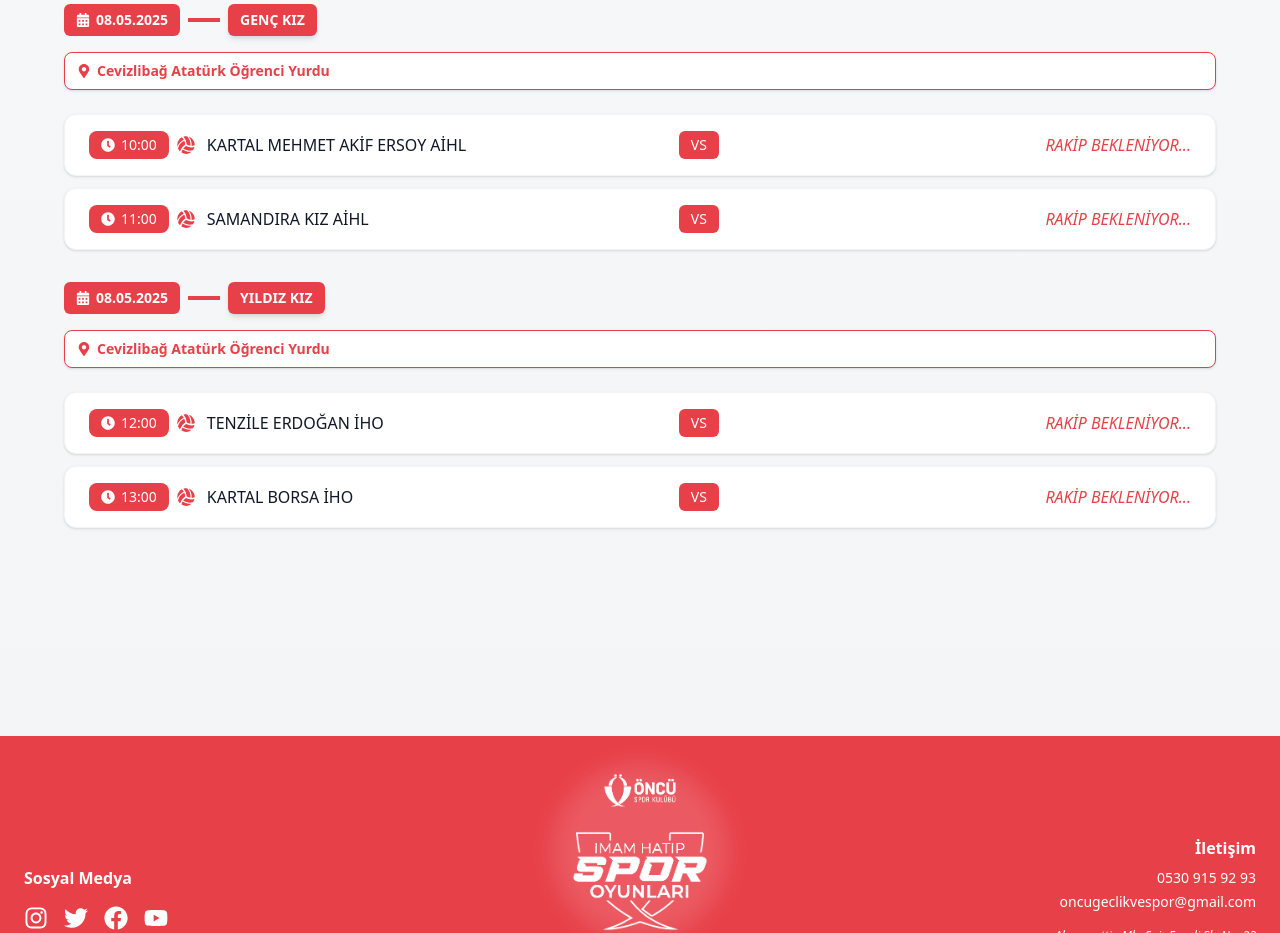
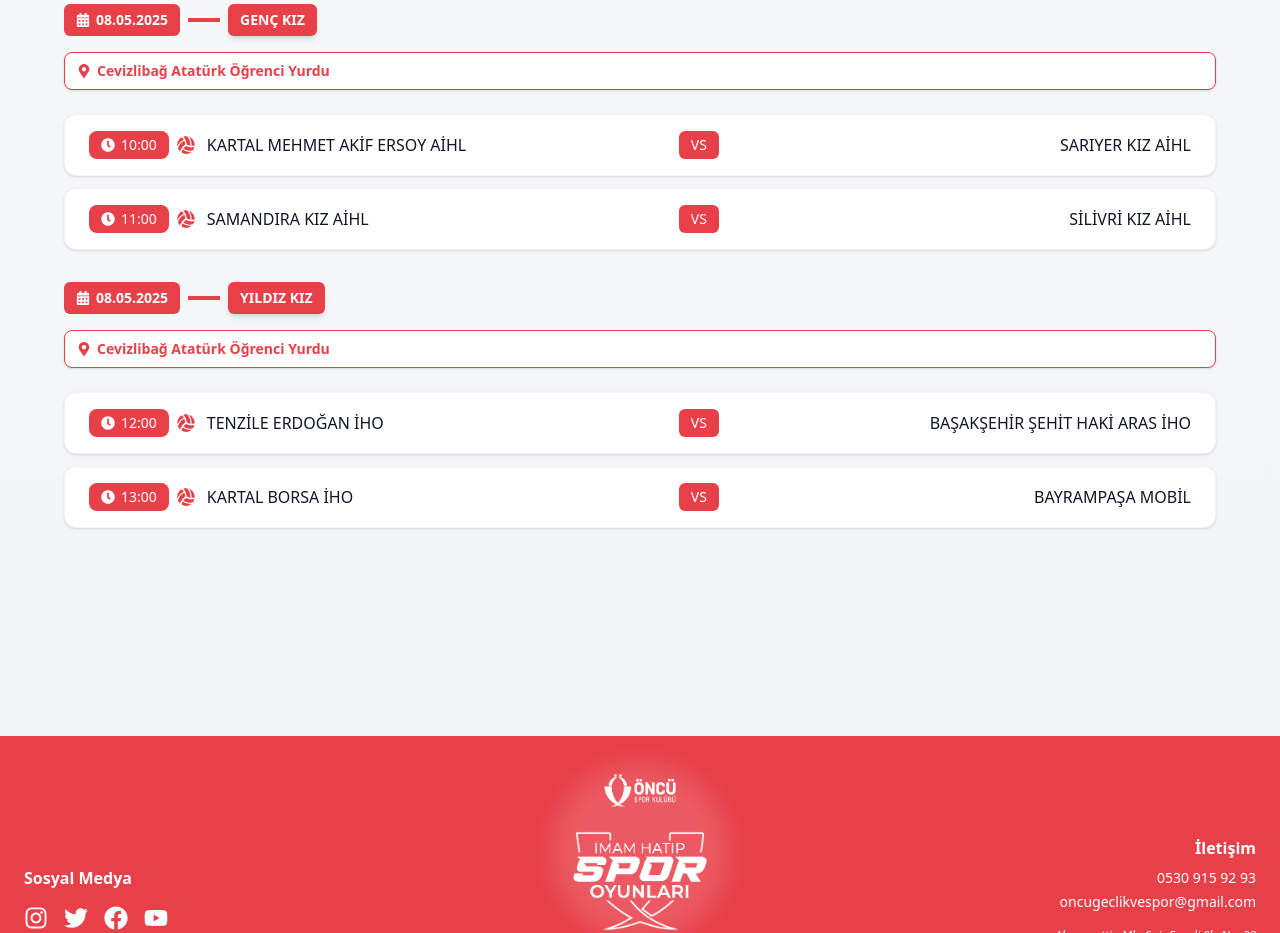
Before and after one commit to ondertalhatorpil/imamhatipsporoyunlari.com, a React (Vite) app in the folder frontend/: page /turnuva-final-asamasi in a window 1280 px wide. Shown: the part 1120-2053 px from the top of the page. Built offline with nearby package versions, Linux system fonts and the light colour scheme.

Commit message:
feat: score

```diff
--- a/frontend/src/pages/TournamentFinal.jsx
+++ b/frontend/src/pages/TournamentFinal.jsx
@@ -12,12 +12,12 @@ const TournamentFinal = () => {
         {
           time: '10:00',
           team1: 'KARTAL MEHMET AKİF ERSOY AİHL',
-          team2: 'RAKİP BEKLENİYOR...'
+          team2: 'SARIYER KIZ AİHL'
         },
         {
           time: '11:00',
           team1: 'SAMANDIRA KIZ AİHL',
-          team2: 'RAKİP BEKLENİYOR...'
+          team2: 'SİLİVRİ KIZ AİHL'
         }
       ]
     },
@@ -29,12 +29,12 @@ const TournamentFinal = () => {
         {
           time: '12:00',
           team1: 'TENZİLE ERDOĞAN İHO',
-          team2: 'RAKİP BEKLENİYOR...'
+          team2: 'BAŞAKŞEHİR ŞEHİT HAKİ ARAS İHO'
         },
         {
             time: '13:00',
             team1: 'KARTAL BORSA İHO',
-            team2: 'RAKİP BEKLENİYOR...'
+            team2: 'BAYRAMPAŞA MOBİL'
         }
       ]
     }
```
